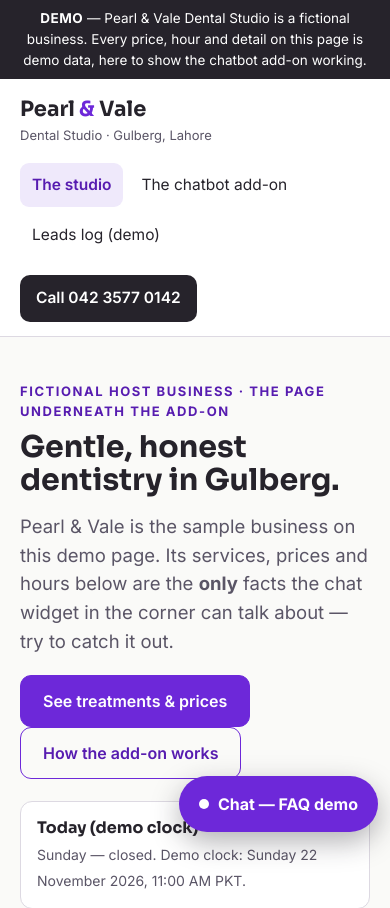
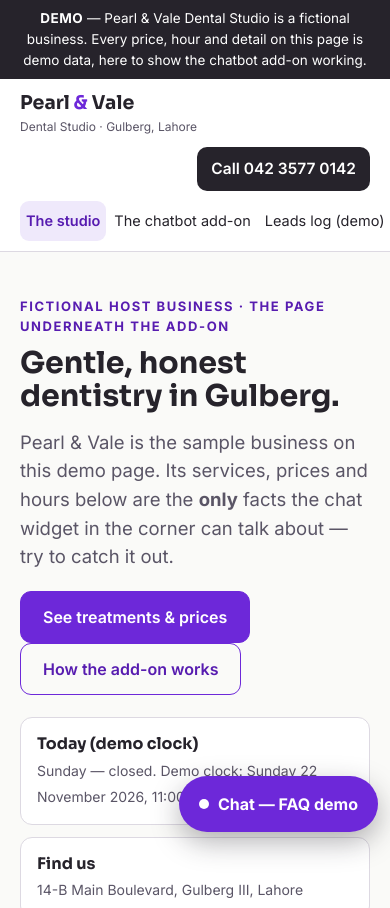
Before and after one commit to multitalentedservices/ai-chatbot-addon-demo, a plain HTML site: page index.html in a window 390 px wide. Shown: the top 908 px of the page. Drawn offline with Linux system fonts and the light colour scheme.

Commit message:
Apply round-2 re-verification fixes (12 defects)

```diff
--- a/css/style.css
+++ b/css/style.css
@@ -148,7 +148,21 @@ html.js .chat-panel[hidden]{display:none}
   .chat-panel{right:12px;bottom:12px;height:min(600px,calc(100dvh - 96px))}
   .chat-launcher{right:12px;bottom:12px}
   nav.main{margin-left:0}
+  /* Round-2 fix (CB-1): tighten the stacked phone header — brand + call share row 1,
+     the nav takes one compact full-width row instead of wrapping to two. */
+  .site-head .wrap{gap:10px;padding-top:10px;padding-bottom:10px}
+  .brand{font-size:19px}
+  .brand small{font-size:12px}
+  .head-call{margin-left:auto;padding:10px 14px}
+  nav.main{order:3;flex-basis:100%;flex-wrap:nowrap;gap:2px}
+  nav.main a{padding:9px 6px;font-size:14.5px;white-space:nowrap}
   table.log th:nth-child(4),table.log td:nth-child(4){display:none}
+}
+@media (max-width:370px){
+  /* The three nav links cannot share one row at 320px — wrap them deliberately,
+     centred, instead of overflowing (nowrap above is for 371–560px only). */
+  nav.main{flex-wrap:wrap}
+  nav.main a{flex:1 1 40%;text-align:center;white-space:normal}
 }
 @media (prefers-reduced-motion:reduce){
   *,*::before,*::after{animation:none!important;transition:none!important}
```
Also changed, not shown: 2 other files.
